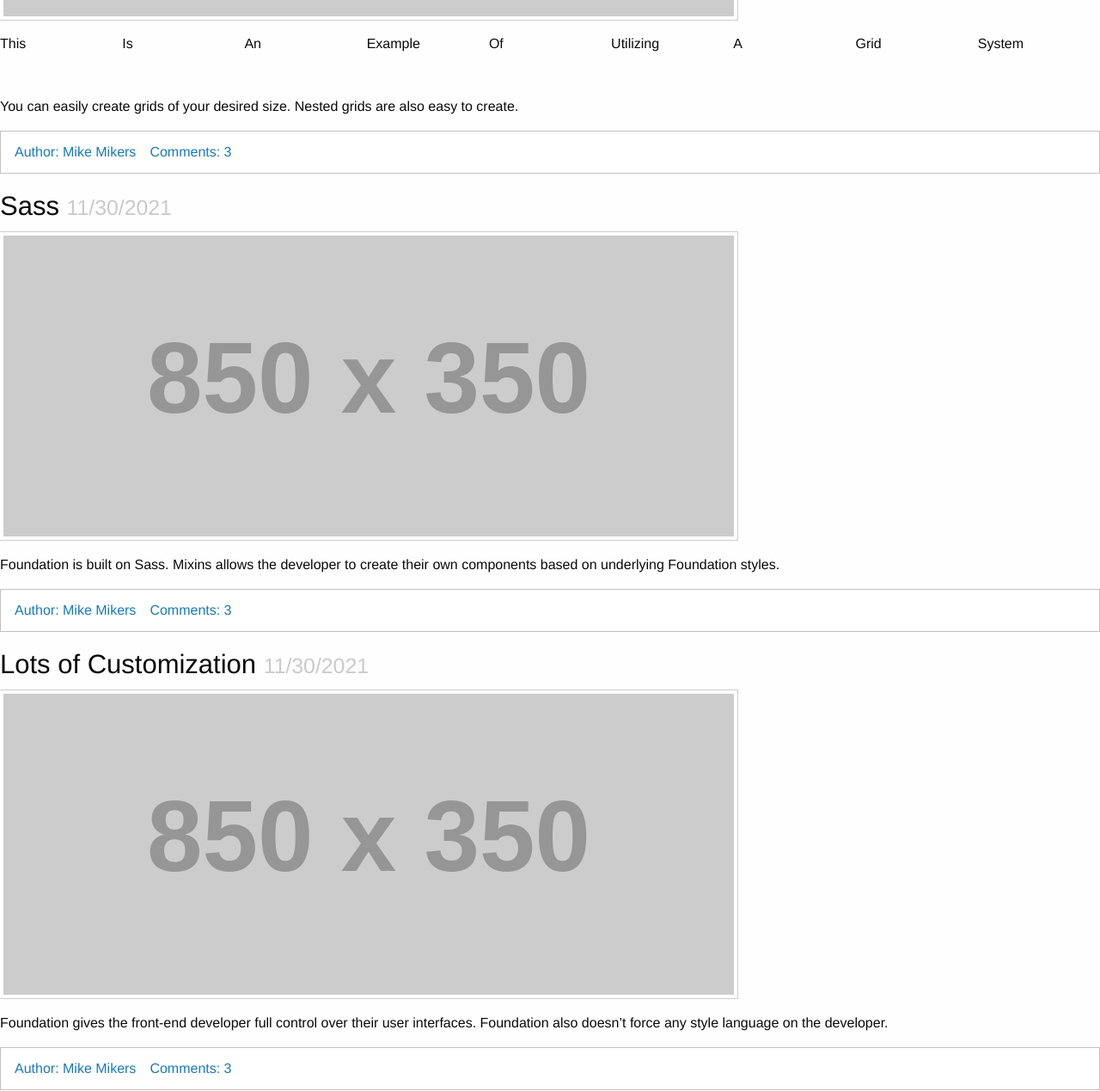
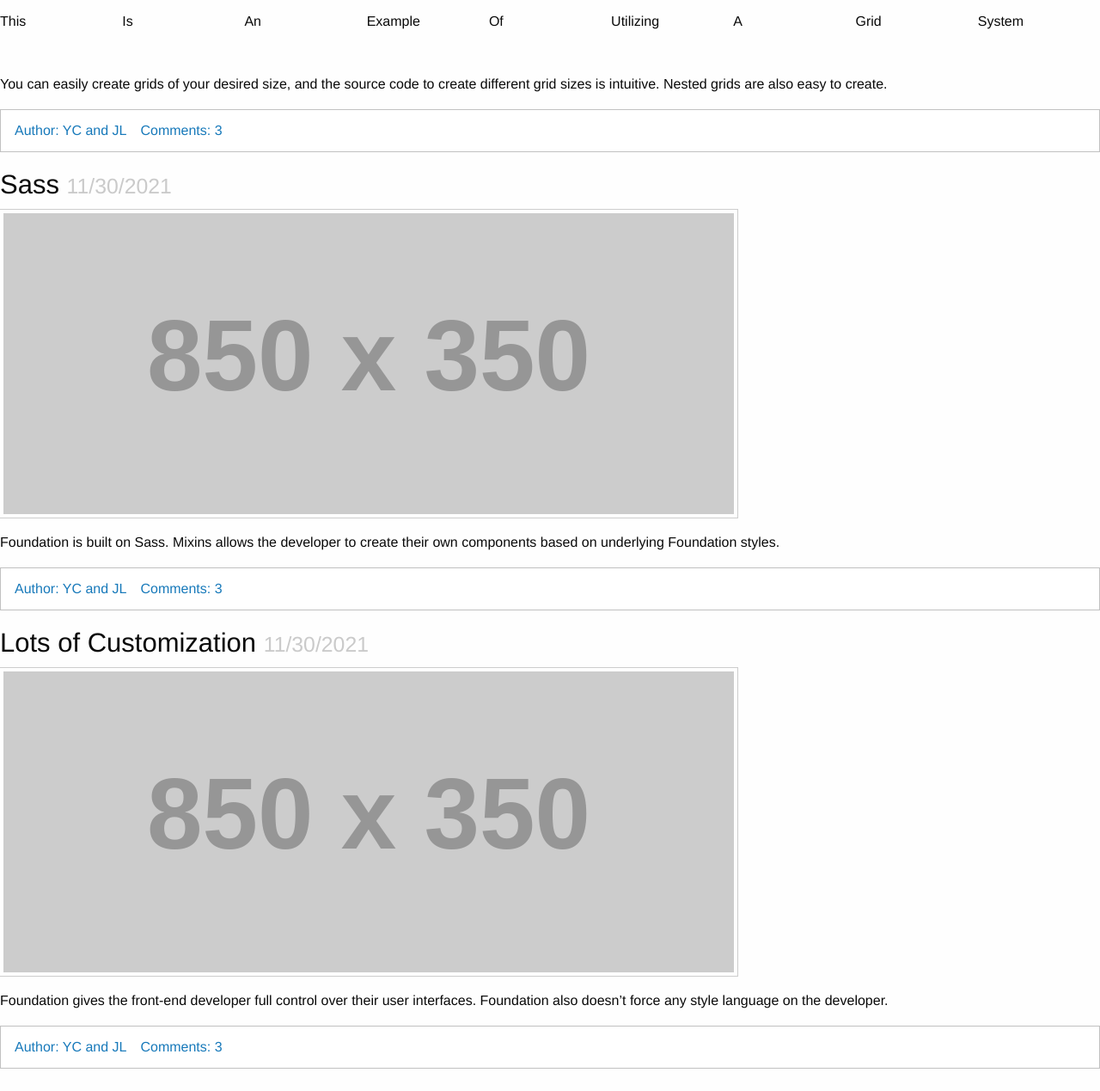
Before and after one commit to dubu-yc/workshop, a plain HTML site: page 22_fd_Ducks_leeJ-changY/blog-simple.html in a window 1280 px wide. Shown: the part 1253-2522 px from the top of the page at 86% size. Drawn offline with nearby package versions, Linux system fonts and the light colour scheme; placeholder pictures from the web are drawn by us; a script that the page names is missing.

Commit message:
Update blog-simple.html

```diff
--- a/22_fd_Ducks_leeJ-changY/blog-simple.html
+++ b/22_fd_Ducks_leeJ-changY/blog-simple.html
@@ -28,7 +28,7 @@
 
     <div class="callout large primary">
       <div class="row column text-center">
-        <h1>Intro to Foundation</h1>
+        <h1>Intro to Foundation: Four Top Features</h1>
         <h2 class="subheader">Ducks: Yoonah Chang (Yelena), Josephine Lee (Kitty)</h2>
       </div>
     </div>
@@ -38,7 +38,7 @@
       <div class="blog-post">
         <h3>Simpler and fewer CSS styles <small>11/30/2021</small></h3>
         <img class="thumbnail" src="https://placehold.it/850x350">
-        <p>Praesent id metus massa, ut blandit odio. Proin quis tortor orci. Etiam at risus et justo dignissim congue. Donec congue lacinia dui, a porttitor lectus condimentum laoreet. Nunc eu ullamcorper orci. Quisque eget odio ac lectus vestibulum faucibus eget in metus. In pellentesque faucibus vestibulum. Nulla at nulla justo, eget luctus.</p>
+        <p>Foundation includes pre-built HTML templates created by the community, like this one.</p>
         <div class="callout">
           <ul class="menu simple">
             <li><a href="#">Author: YC and JL</a></li>
@@ -63,10 +63,10 @@
         </div>
         <br>
         <br>
-        <p>You can easily create grids of your desired size. Nested grids are also easy to create.</p>
+        <p>You can easily create grids of your desired size, and the source code to create different grid sizes is intuitive. Nested grids are also easy to create.</p>
         <div class="callout">
           <ul class="menu simple">
-            <li><a href="#">Author: Mike Mikers</a></li>
+            <li><a href="#">Author: YC and JL</a></li>
             <li><a href="#">Comments: 3</a></li>
           </ul>
         </div>
@@ -78,7 +78,7 @@
         <p>Foundation is built on Sass. Mixins allows the developer to create their own components based on underlying Foundation styles.</p>
         <div class="callout">
           <ul class="menu simple">
-            <li><a href="#">Author: Mike Mikers</a></li>
+            <li><a href="#">Author: YC and JL</a></li>
             <li><a href="#">Comments: 3</a></li>
           </ul>
         </div>
@@ -90,7 +90,7 @@
         <p>Foundation gives the front-end developer full control over their user interfaces. Foundation also doesn’t force any style language on the developer.</p>
         <div class="callout">
           <ul class="menu simple">
-            <li><a href="#">Author: Mike Mikers</a></li>
+            <li><a href="#">Author: YC and JL</a></li>
             <li><a href="#">Comments: 3</a></li>
           </ul>
         </div>
```
